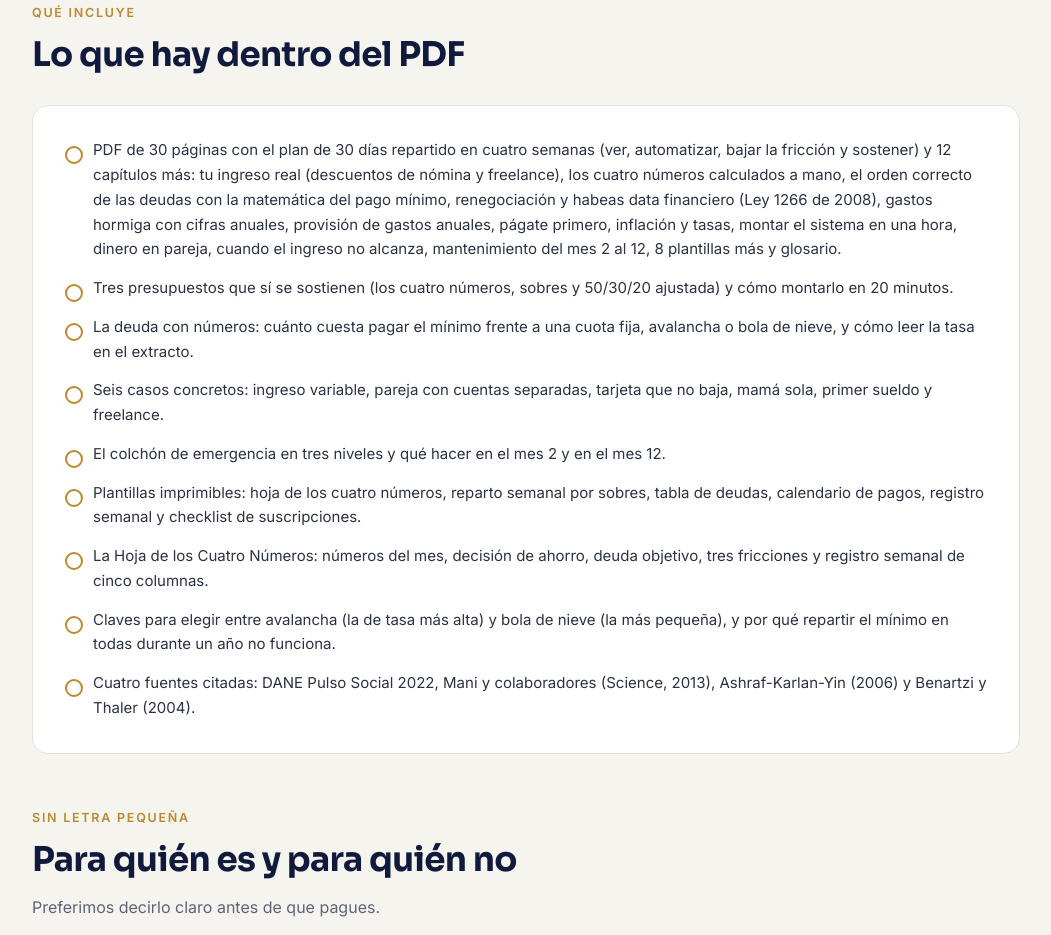
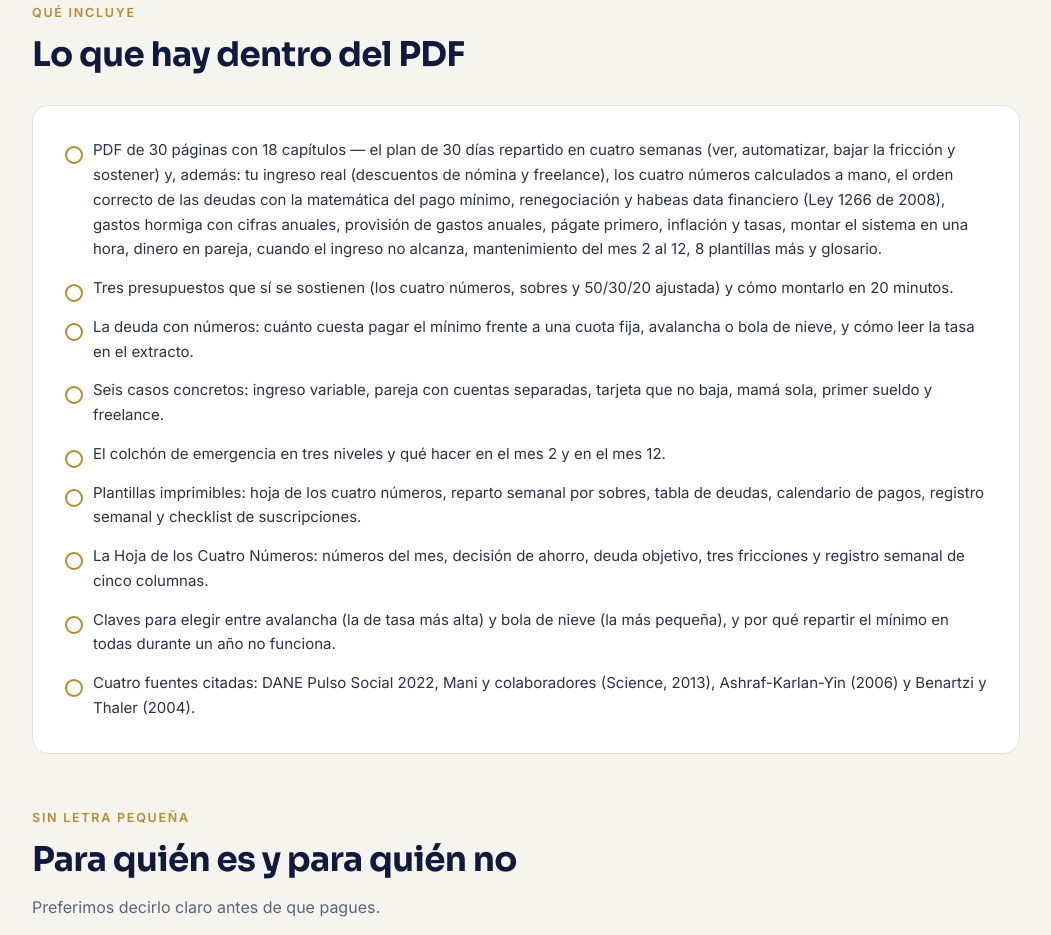
Before and after one commit to hlopezcano/digital, a plain HTML site: page ordena_tu_dinero/index.html in a window 1280 px wide. Shown: the part 1354-2289 px from the top of the page, without its empty margins (114-1165 px from the left). Drawn offline with Linux system fonts and the light colour scheme.

Commit message:
Corrige '12 capítulos' -> '18 capítulos' en landing Ordena tu dinero

```diff
--- a/ordena_tu_dinero/index.html
+++ b/ordena_tu_dinero/index.html
@@ -159,7 +159,7 @@
     <h2>Lo que hay dentro del PDF</h2>
     <div class="incluye">
       <ul>
-        <li>PDF de 30 páginas con el plan de 30 días repartido en cuatro semanas (ver, automatizar, bajar la fricción y sostener) y 12 capítulos más: tu ingreso real (descuentos de nómina y freelance), los cuatro números calculados a mano, el orden correcto de las deudas con la matemática del pago mínimo, renegociación y habeas data financiero (Ley 1266 de 2008), gastos hormiga con cifras anuales, provisión de gastos anuales, págate primero, inflación y tasas, montar el sistema en una hora, dinero en pareja, cuando el ingreso no alcanza, mantenimiento del mes 2 al 12, 8 plantillas más y glosario.</li>
+        <li>PDF de 30 páginas con 18 capítulos — el plan de 30 días repartido en cuatro semanas (ver, automatizar, bajar la fricción y sostener) y, además: tu ingreso real (descuentos de nómina y freelance), los cuatro números calculados a mano, el orden correcto de las deudas con la matemática del pago mínimo, renegociación y habeas data financiero (Ley 1266 de 2008), gastos hormiga con cifras anuales, provisión de gastos anuales, págate primero, inflación y tasas, montar el sistema en una hora, dinero en pareja, cuando el ingreso no alcanza, mantenimiento del mes 2 al 12, 8 plantillas más y glosario.</li>
         <li>Tres presupuestos que sí se sostienen (los cuatro números, sobres y 50/30/20 ajustada) y cómo montarlo en 20 minutos.</li>
         <li>La deuda con números: cuánto cuesta pagar el mínimo frente a una cuota fija, avalancha o bola de nieve, y cómo leer la tasa en el extracto.</li>
         <li>Seis casos concretos: ingreso variable, pareja con cuentas separadas, tarjeta que no baja, mamá sola, primer sueldo y freelance.</li>
```
